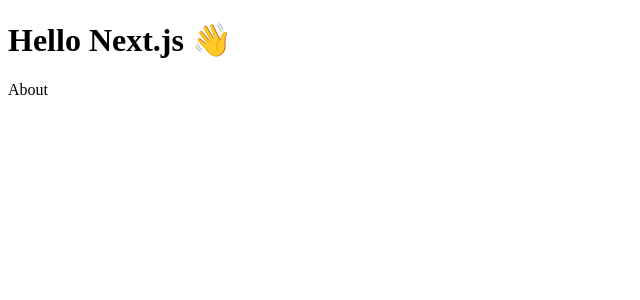
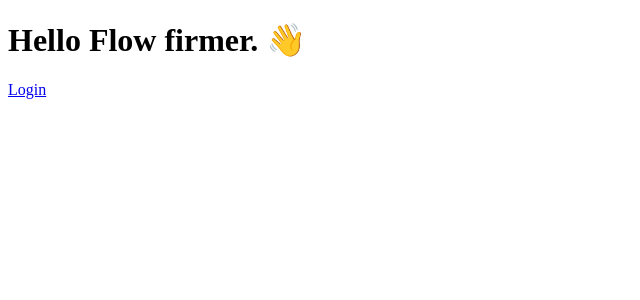
Before and after one commit to tingtt/webapp.flowfirmer, a Next.js app: page / in a window 1280 px wide. Shown: the top 300 px of the page, without its empty margins (0-640 px from the left). Built offline with nearby package versions, Linux system fonts and the light colour scheme.

Commit message:
とりあえずログイン画面に遷移できるようにした。

```diff
--- a/pages/index.tsx
+++ b/pages/index.tsx
@@ -1,14 +1,14 @@
+import Link from 'next/link'
+
 const IndexPage = () => (
   <div>
-
-    <h1>Hello Next.js 👋</h1>
+    <h1>Hello Flow firmer. 👋</h1>
     <p>
-
-        <a>About</a>
-
+      <Link href="/login">
+        <a>Login</a>
+      </Link>
     </p>
-    </div>
-
+  </div>
 )
 
 export default IndexPage
```
